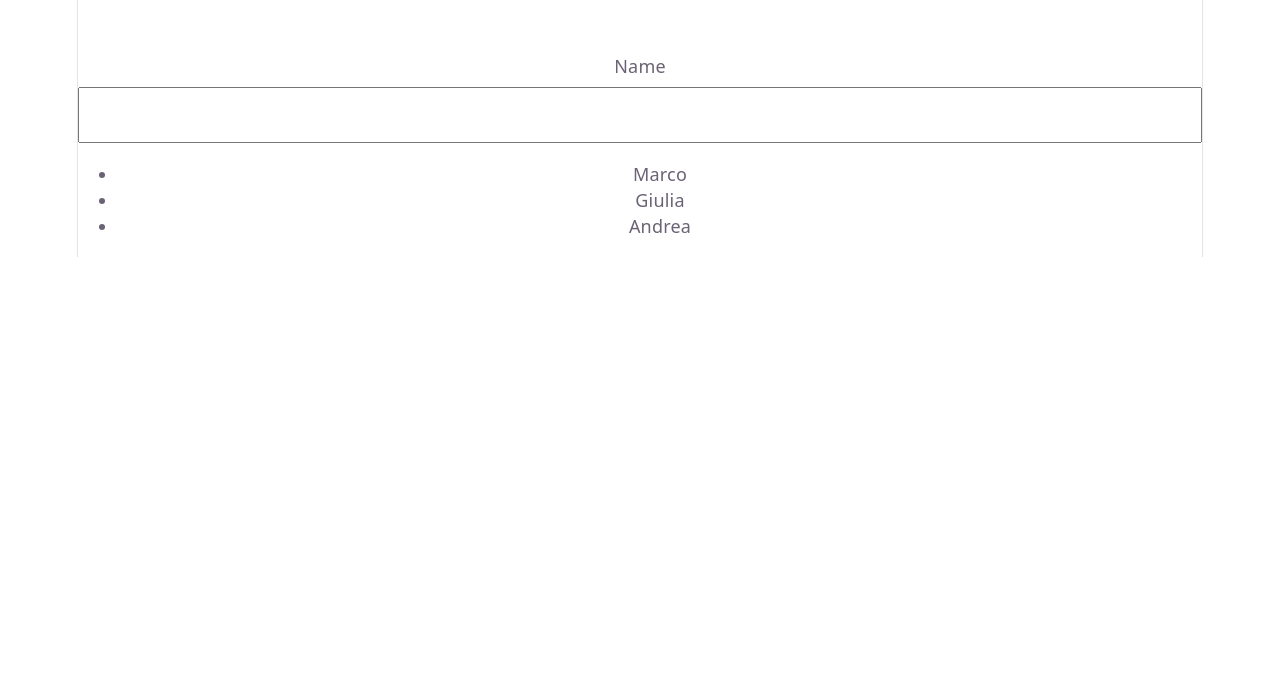
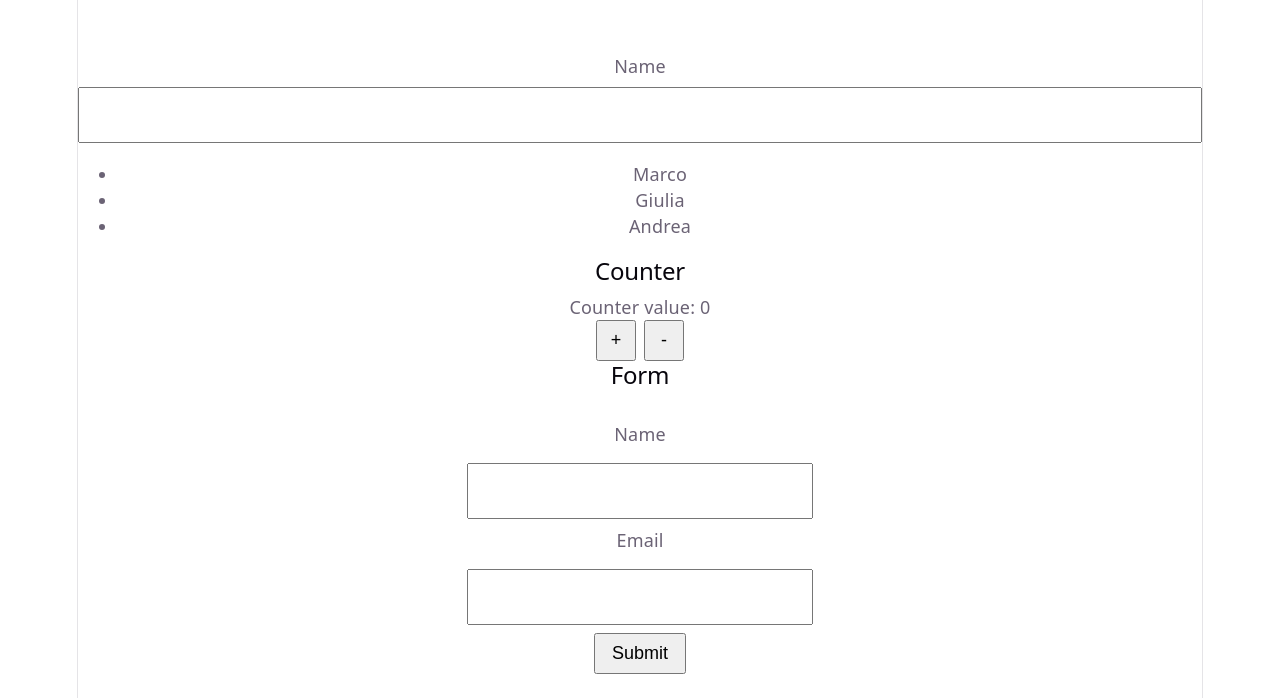
Before and after one commit to bore94/aulab_corsoReact, a React (Vite) app in the folder ReactJS/corso-react/: page / in a window 1280 px wide. Shown: the part 747-1445 px from the top of the page. Before the commit the page ends 1004 px from the top, so only its background shows below. Built offline with nearby package versions, Linux system fonts and the light colour scheme.

Commit message:
State Managment

```diff
--- a/ReactJS/corso-react/src/App.jsx
+++ b/ReactJS/corso-react/src/App.jsx
@@ -1,3 +1,5 @@
+import Counter from './components/Counter.jsx'
+import Form from './components/Form.jsx'
 import Header from './components/Header.jsx'
 import List from './components/List.jsx'
 import Navbar from './components/Navbar.jsx'
@@ -9,18 +11,11 @@ function App() {
     <>
       <Navbar />
       <Header />
-      <label
-        className="label"
-        htmlFor="name"
-      >
-        Name
-      </label>
-      <input
-        className="field"
-        id="name"
-        type="text"
-      />
+      <label className="label" htmlFor="name"> Name </label>
+      <input type="text" className="field" id="name" />
       <List names={names} />
+      <Counter />
+      <Form />
     </>
   )
 }
--- /dev/null
+++ b/ReactJS/corso-react/src/components/Counter.jsx
@@ -0,0 +1,38 @@
+import { useState } from 'react'
+
+function Counter() {
+  const [counter, setCounter] = useState(0)
+
+  const incrementByOne = () => {
+    setCounter((prev) => prev + 1)
+  }
+
+  const decrementByOne = () => {
+    setCounter((prev) => prev - 1)
+  }
+
+  return (
+    <>
+      <h2>Counter</h2>
+      <p>Counter value: {counter}</p>
+      <div className="button-row">
+        <button
+          id="increment"
+          type="button"
+          onClick={incrementByOne}
+        >
+          +
+        </button>
+        <button
+          id="decrement"
+          type="button"
+          onClick={decrementByOne}
+        >
+          -
+        </button>
+      </div>
+    </>
+  )
+}
+
+export default Counter
--- /dev/null
+++ b/ReactJS/corso-react/src/components/Form.jsx
@@ -0,0 +1,42 @@
+import { useState } from 'react'
+
+function Form() {
+  const [name, setName] = useState('')
+  const [email, setEmail] = useState('')
+  const [submitted, setSubmitted] = useState(null)
+
+  const handleName = (e) => {
+    setName(e.target.value)
+  }
+
+  const handleEmail = (e) => {
+    setEmail(e.target.value)
+  }
+
+  const handleSubmit = (e) => {
+    e.preventDefault()
+    setSubmitted({ name, email })
+  }
+
+  return (
+    <>
+      <h2>Form</h2>
+      <form onSubmit={handleSubmit}>
+        <label htmlFor="form-name" className="label"> Name </label>
+        <input type="text" value={name} onChange={handleName} className="field" id="form-name" />
+        <label htmlFor="form-email" className="label"> Email </label>
+        <input type="email" value={email} onChange={handleEmail} className="field" id="form-email" />
+        <button type="submit">Submit</button>
+      </form>
+
+      {submitted && (
+        <article className="card">
+          <p>Name: {submitted.name}</p>
+          <p>Email: {submitted.email}</p>
+        </article>
+      )}
+    </>
+  )
+}
+
+export default Form
--- a/ReactJS/corso-react/src/index.css
+++ b/ReactJS/corso-react/src/index.css
@@ -147,3 +147,37 @@ code {
 .header h1 {
   margin: 0;
 }
+
+.button-row {
+  display: flex;
+  justify-content: center;
+  gap: 8px;
+}
+
+button {
+  width: 40px;
+  padding: 8px;
+  font-size: 18px;
+  cursor: pointer;
+}
+
+form button {
+  width: auto;
+  padding: 8px 16px;
+}
+
+form {
+  display: flex;
+  flex-direction: column;
+  align-items: center;
+  gap: 8px;
+  margin: 24px 0;
+}
+
+.card {
+  border: 1px solid #ccc;
+  padding: 16px;
+  margin: 16px auto;
+  width: 280px;
+  text-align: left;
+}
```
